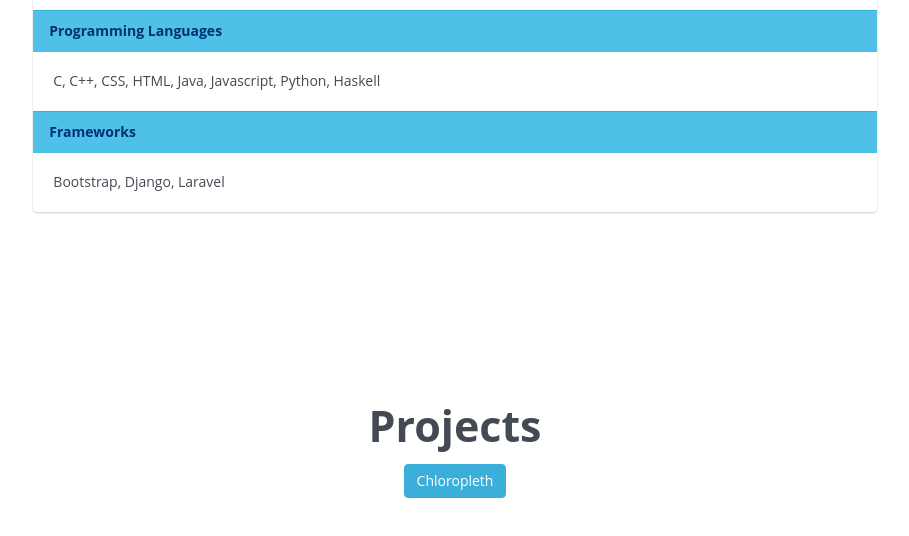
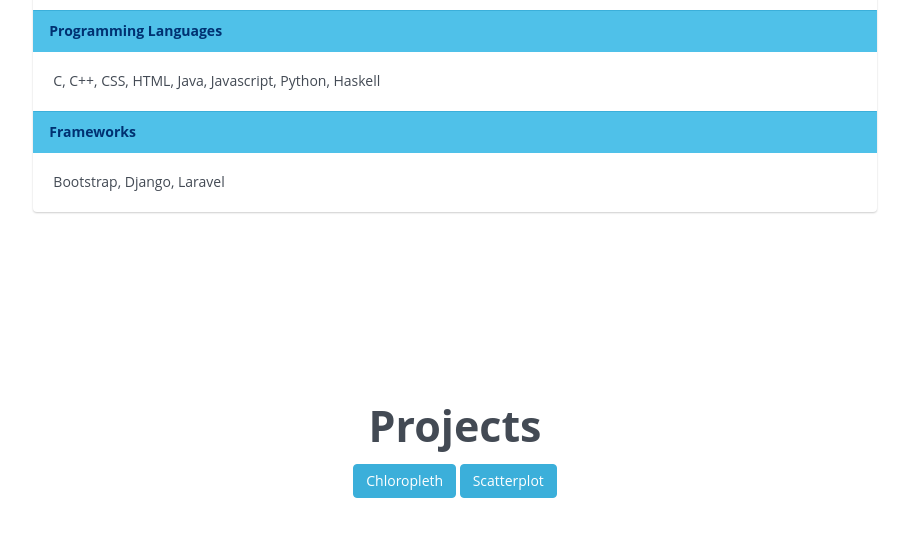
Before and after one commit to superannlin-zz/superannlin.github.io, a plain HTML site: page index.html in a window 1280 px wide. Shown: the part 2394-2930 px from the top of the page, without its empty margins (185-1094 px from the left). Drawn offline with nearby package versions, Linux system fonts and the light colour scheme; a web font is replaced by a local one.

Commit message:
added another project link

```diff
--- a/index.html
+++ b/index.html
@@ -155,7 +155,8 @@
 		</div>
 
 		<h2 id="projects" style="padding-top:70px"><center>Projects</center></h2>
-		<center><a class="btn btn-primary" href="https://superannlin.github.io/chloropleth/">Chloropleth</a></center>
+		<center><a class="btn btn-primary" href="https://superannlin.github.io/chloropleth/">Chloropleth</a>
+		<a class="btn btn-primary" href="https://superannlin.github.io/scatterplot/">Scatterplot</a></center>
 		<div class="container-fluid" style="padding-bottom:600px"></div>
 
         <!-- Bootstrap -->
```
